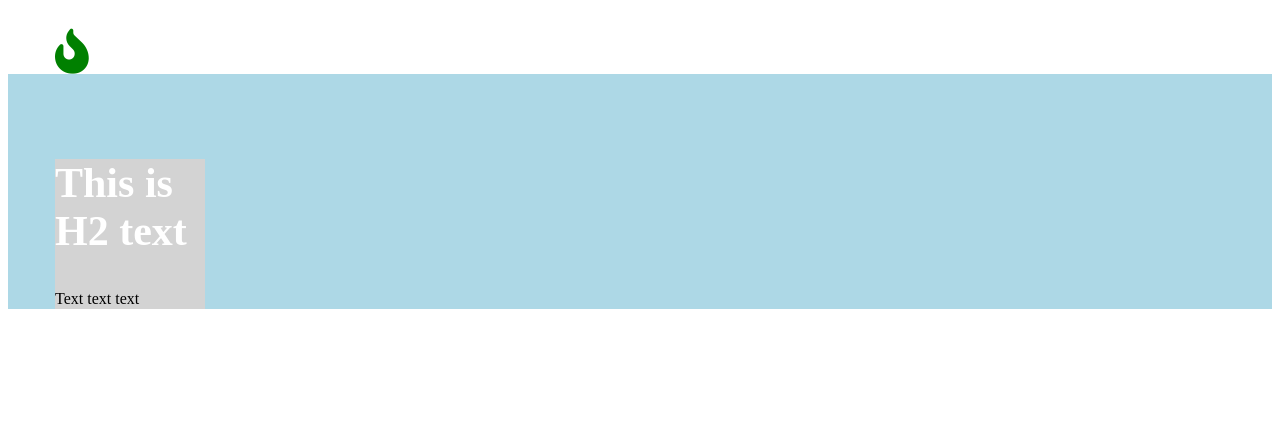
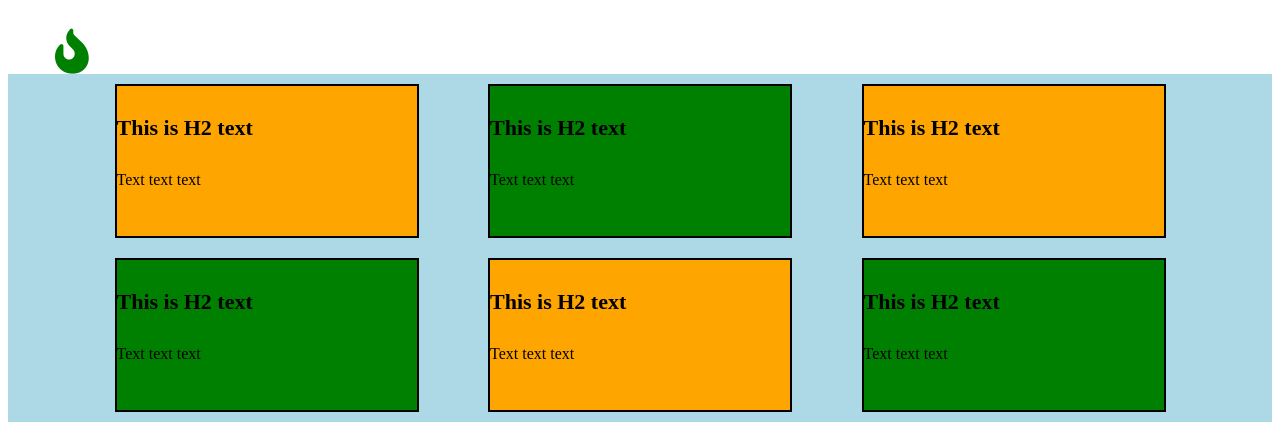
Before and after one commit to Gigi-1234/Lecture8, a plain HTML site: page index.html in a window 1280 px wide. Shown: the part 687-1117 px from the top of the page. Before the commit the page ends 1004 px from the top, so only its background shows below. Drawn offline with Linux system fonts and the light colour scheme.

Commit message:
end of lecture 8
end of lecture 8

```diff
--- a/css/style.css
+++ b/css/style.css
@@ -51,16 +51,34 @@ h3 {
 /*section 3*/
 
 .s-3 {
-	padding-top: 50px;
+	padding-top: 50px 0;
 	background-color: lightblue;
 }
 
+.wrapper {
+	display: flex;
+	flex-wrap: wrap;
+	justify-content: space-evenly;
+}
 .card {
-	width: 150px;
+	width: 300px;
 	height: 150px;
 	background-color: lightgray;
-	border: 2px;
+	border: 2px solid black;
+	margin: 10px;
 }
 h4 {
 	font-size: 22px;
 }
+
+.card:nth-child(5) {
+	background-color: darkred;
+}
+
+.card:nth-child(odd) {
+	background-color: orange;
+}
+
+.card:nth-child(even) {
+	background-color: green;
+}
--- a/index.html
+++ b/index.html
@@ -28,11 +28,35 @@
          		<div class="container">
          			<div class="wrapper">
          				<div class="card">
-         					<h2>This is H2 text</h2>
+         					<h4>This is H2 text</h4>
          					<p>Text text text</p>
 
          				</div>
+         				<div class="card">
+         					<h4>This is H2 text</h4>
+         					<p>Text text text</p>
 
+         				</div>
+         				<div class="card">
+         					<h4>This is H2 text</h4>
+         					<p>Text text text</p>
+
+         				</div>
+         				<div class="card">
+         					<h4>This is H2 text</h4>
+         					<p>Text text text</p>
+
+         				</div>
+         				<div class="card">
+         					<h4>This is H2 text</h4>
+         					<p>Text text text</p>
+
+         				</div>
+         				<div class="card">
+         					<h4>This is H2 text</h4>
+         					<p>Text text text</p>
+
+         				</div>
          			</div>
 
          		</div>
```
